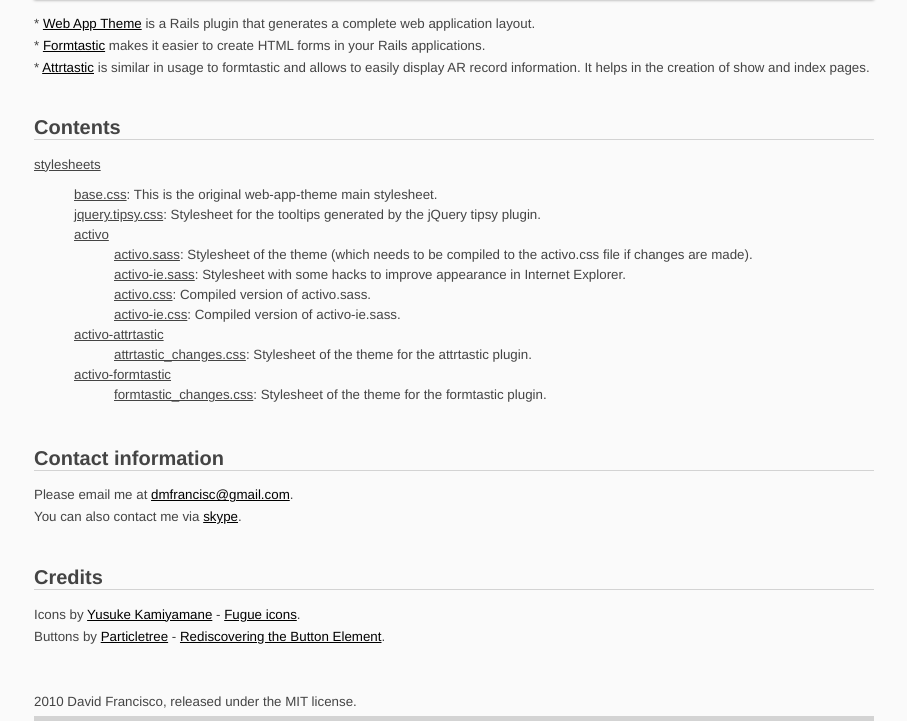
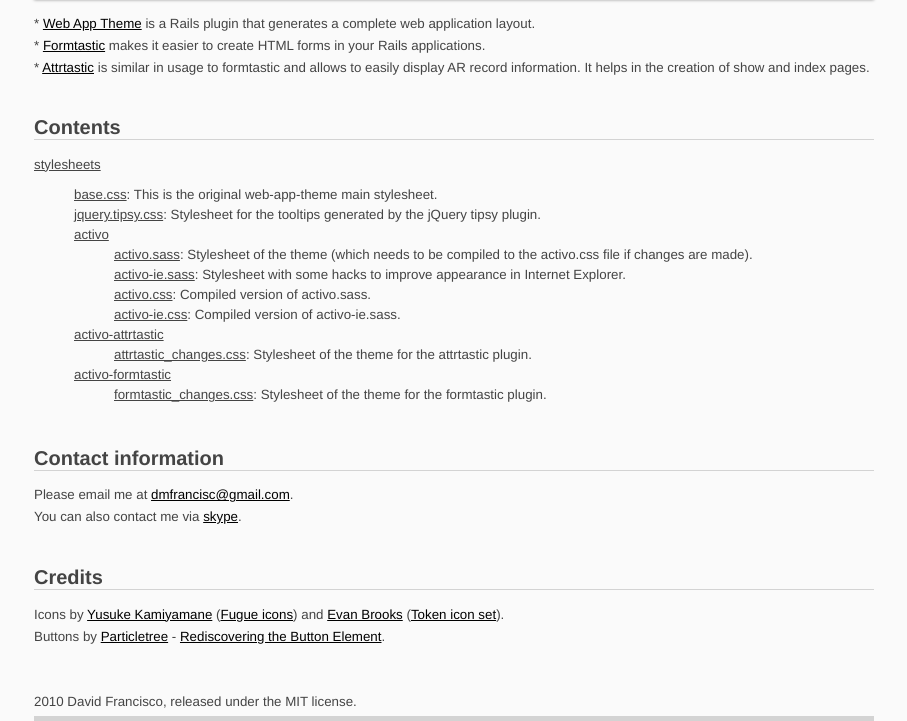
Before and after one commit to dmfrancisco/activo, a plain HTML site: page index.html in a window 1280 px wide. Shown: the part 1817-2538 px from the top of the page, without its empty margins (166-1073 px from the left). Drawn offline with Linux system fonts and the light colour scheme.

Commit message:
Added forgetten credit (token icon set by Evan Brooks)

```diff
--- a/index.html
+++ b/index.html
@@ -157,7 +157,7 @@
 
       <h2>Credits</h2>
 
-      <p>Icons by <a href="http://yusukekamiyamane.com/">Yusuke Kamiyamane</a> - <a href="http://code.google.com/p/fugue-icons-src/">Fugue icons</a>.</p>
+      <p>Icons by <a href="http://yusukekamiyamane.com/">Yusuke Kamiyamane</a> (<a href="http://code.google.com/p/fugue-icons-src/">Fugue icons</a>) and <a href="http://brsev.com/">Evan Brooks</a> (<a href="http://brsev.deviantart.com/art/Token-128429570">Token icon set</a>).</p>
       <p>Buttons by <a href="http://particletree.com/">Particletree</a> - <a href="http://particletree.com/features/rediscovering-the-button-element/">Rediscovering the Button Element</a>.</p>
 
 
```
